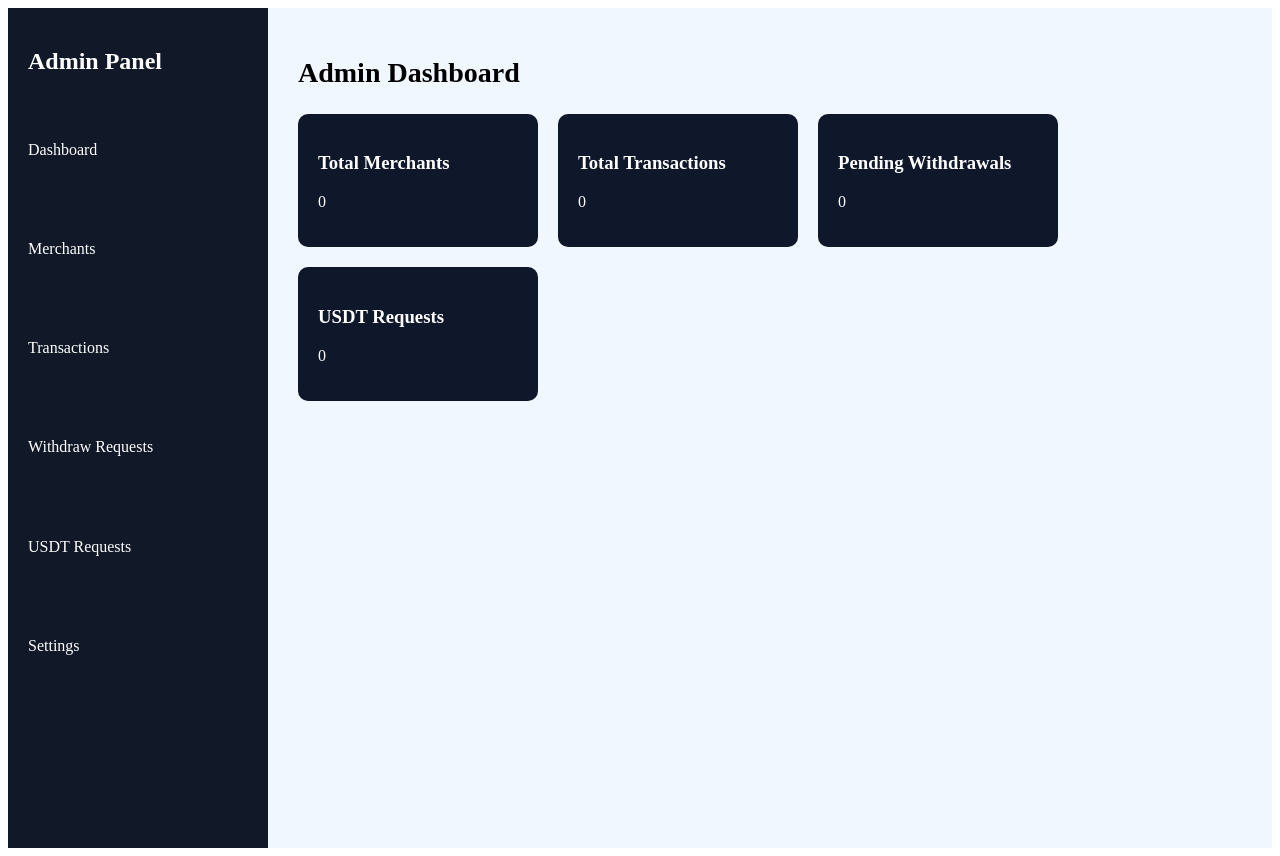
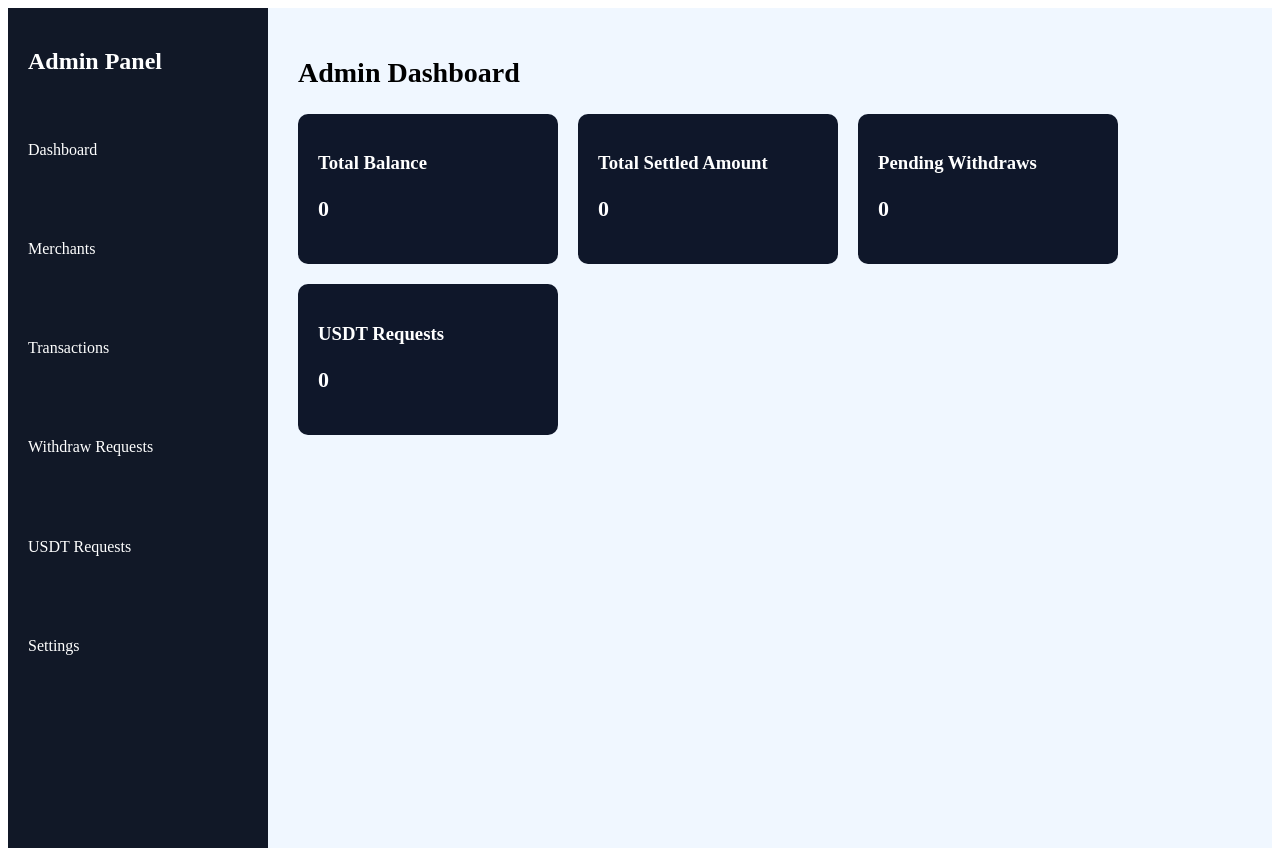
Before and after one commit to naspro-tech/naspro, a Next.js app: page /admin in a window 1280 px wide. Built offline with nearby package versions, Linux system fonts and the light colour scheme; no server answers.

Commit message:
Update index.js

```diff
--- a/pages/admin/index.js
+++ b/pages/admin/index.js
@@ -1,6 +1,34 @@
+import { useEffect, useState } from "react";
 import AdminLayout from "../../components/AdminLayout";
 
 export default function AdminDashboard() {
+
+  const [stats, setStats] = useState({
+    totalBalance: 0,
+    settledAmount: 0,
+    pendingWithdraws: 0,
+    usdtRequests: 0
+  });
+
+  useEffect(() => {
+
+    const loadStats = async () => {
+      try {
+        const res = await fetch("/api/admin/dashboard-stats");
+        const data = await res.json();
+
+        if (data.success) {
+          setStats(data);
+        }
+
+      } catch (err) {
+        console.error("Dashboard load error:", err);
+      }
+    };
+
+    loadStats();
+
+  }, []);
 
   return (
     <AdminLayout>
@@ -15,52 +43,38 @@ export default function AdminDashboard() {
         flexWrap:"wrap"
       }}>
 
-        <div style={{
-          background:"#0f172a",
-          color:"#fff",
-          padding:"20px",
-          borderRadius:"10px",
-          width:"200px"
-        }}>
-          <h3>Total Merchants</h3>
-          <p>0</p>
-        </div>
-
-        <div style={{
-          background:"#0f172a",
-          color:"#fff",
-          padding:"20px",
-          borderRadius:"10px",
-          width:"200px"
-        }}>
-          <h3>Total Transactions</h3>
-          <p>0</p>
-        </div>
-
-        <div style={{
-          background:"#0f172a",
-          color:"#fff",
-          padding:"20px",
-          borderRadius:"10px",
-          width:"200px"
-        }}>
-          <h3>Pending Withdrawals</h3>
-          <p>0</p>
-        </div>
-
-        <div style={{
-          background:"#0f172a",
-          color:"#fff",
-          padding:"20px",
-          borderRadius:"10px",
-          width:"200px"
-        }}>
-          <h3>USDT Requests</h3>
-          <p>0</p>
-        </div>
+        <Card title="Total Balance" value={stats.totalBalance} />
+        <Card title="Total Settled Amount" value={stats.settledAmount} />
+        <Card title="Pending Withdraws" value={stats.pendingWithdraws} />
+        <Card title="USDT Requests" value={stats.usdtRequests} />
 
       </div>
 
     </AdminLayout>
   );
 }
+
+function Card({title,value}) {
+
+  return (
+    <div style={{
+      background:"#0f172a",
+      color:"#fff",
+      padding:"20px",
+      borderRadius:"10px",
+      width:"220px"
+    }}>
+
+      <h3 style={{marginBottom:"10px"}}>{title}</h3>
+
+      <p style={{
+        fontSize:"22px",
+        fontWeight:"bold"
+      }}>
+        {value}
+      </p>
+
+    </div>
+  );
+
+}
```
